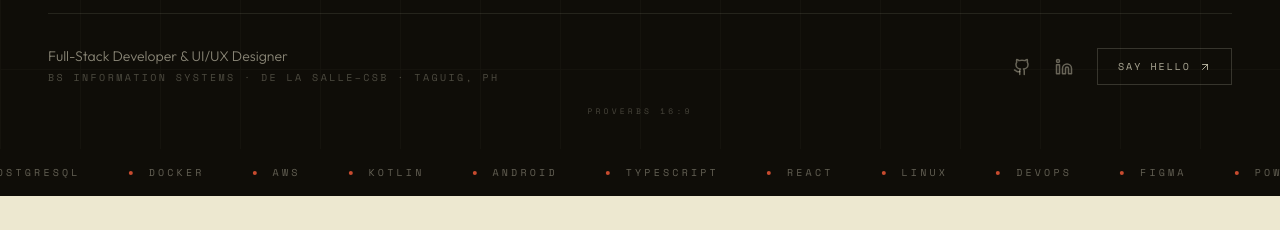
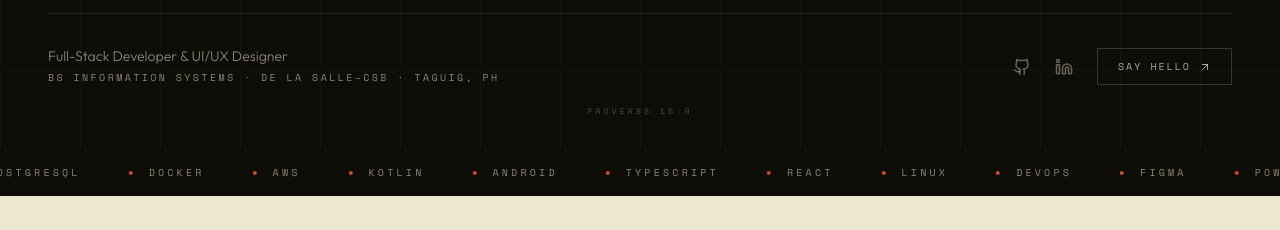
Before and after one commit to chrisaph/ChristianMeranoPortfolioSite, a React (Vite) app: page / in a window 1280 px wide. Shown: the part 651-881 px from the top of the page. Built offline with nearby package versions, Linux system fonts and the light colour scheme.

Commit message:
Update colors

```diff
--- a/src/app/App.tsx
+++ b/src/app/App.tsx
@@ -231,7 +231,7 @@ function Ticker() {
           <span
             key={i}
             className="flex items-center gap-4 text-[10px] tracking-[0.32em] uppercase"
-            style={{ fontFamily: "'Space Mono', monospace", color: "rgba(237,232,208,0.38)" }}
+            style={{ fontFamily: "'Space Mono', monospace", color: "rgba(237,232,208,0.55)" }}
           >
             <span className="block w-1 h-1 rounded-full" style={{ background: "#C84B2F" }} />
             {w}
@@ -523,7 +523,7 @@ export default function App() {
                 </p>
                 <p
                   className="text-[10px] tracking-[0.24em] uppercase"
-                  style={{ fontFamily: "'Space Mono', monospace", color: "rgba(237,232,208,0.28)" }}
+                  style={{ fontFamily: "'Space Mono', monospace", color: "rgba(237,232,208,0.55)" }}
                 >
                   BS Information Systems · De La Salle–CSB · Taguig, PH
                 </p>
@@ -573,7 +573,7 @@ export default function App() {
 
           <span
             className="text-[8px] tracking-[0.4em] uppercase rotate-0"
-            style={{ fontFamily: "'Space Mono', monospace", color: "#EDE8D0" }}
+            style={{ fontFamily: "'Space Mono', monospace", color: "#ffffffff" }}
           >
             Proverbs 16:9
           </span>
```
